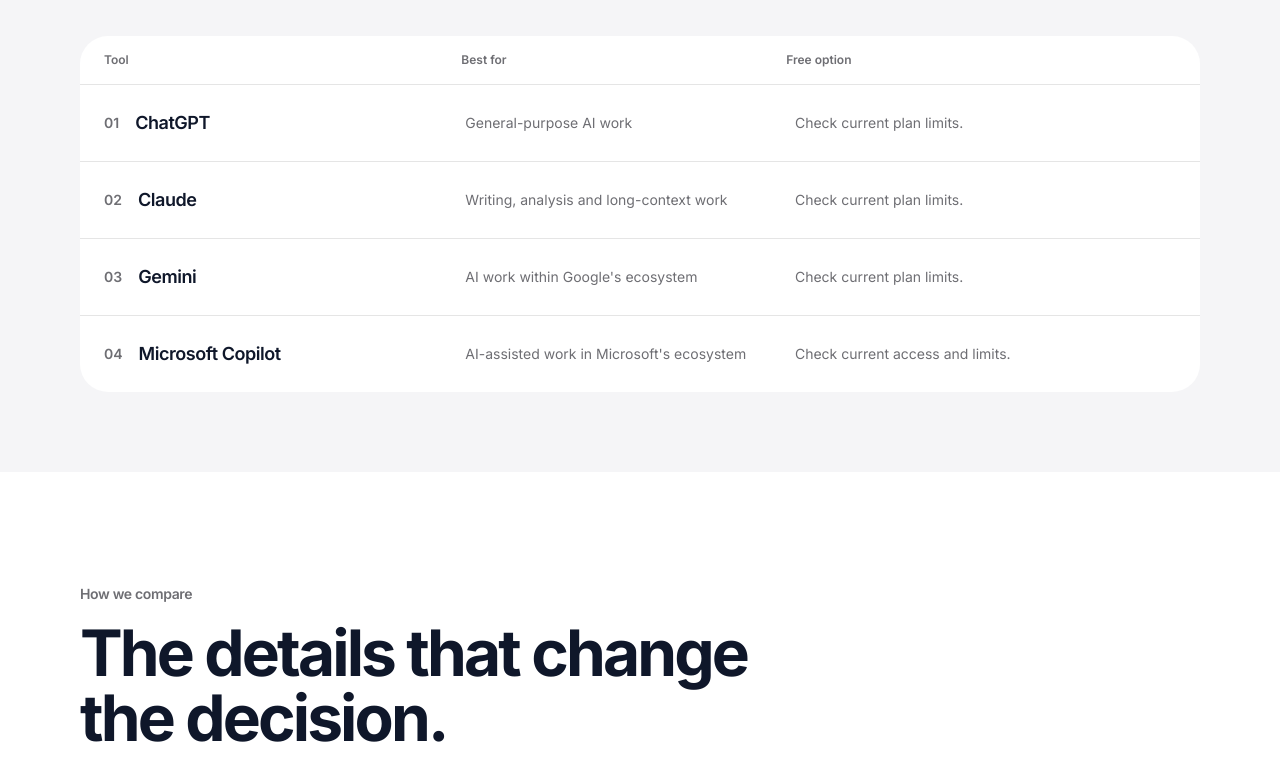
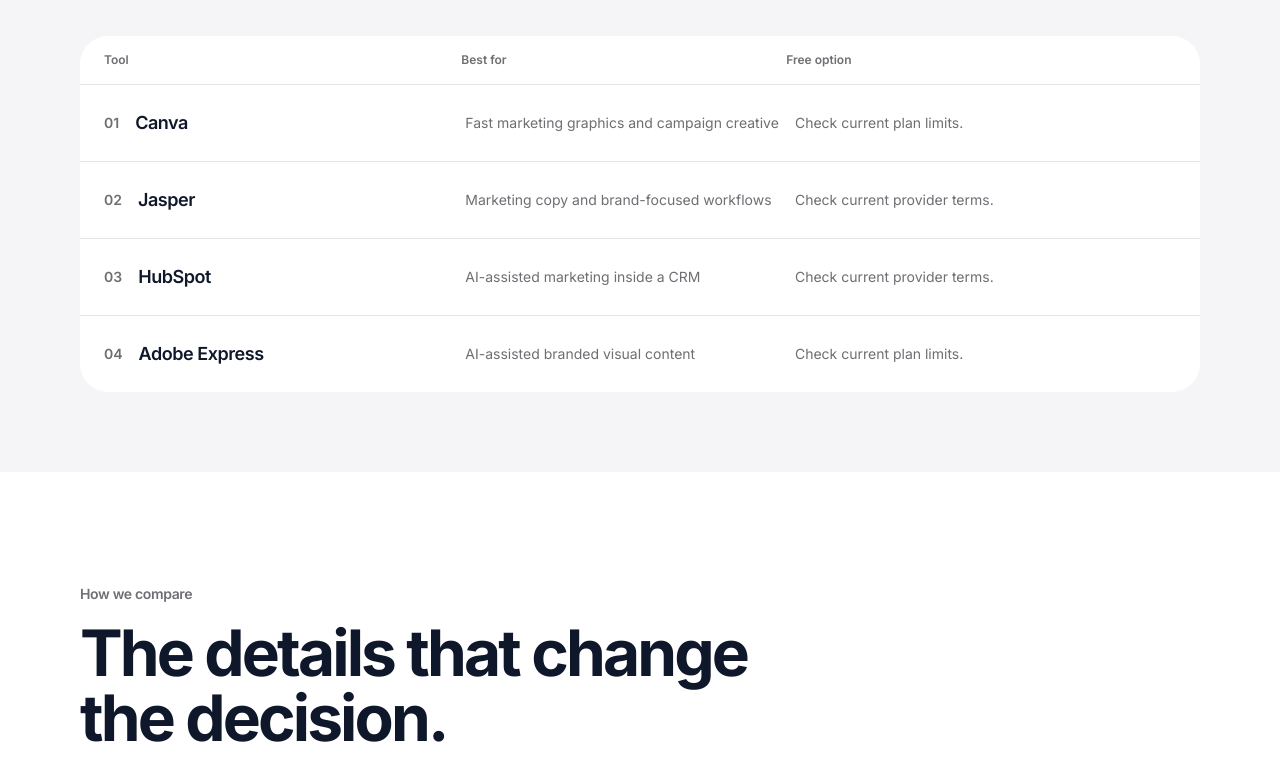
Before and after one commit to LinukaBandara/StackPick, a Next.js app: page /best/ai-tools-marketing-small-businesses in a window 1280 px wide. Shown: the part 992-1772 px from the top of the page. Built offline with nearby package versions, Linux system fonts and the light colour scheme; no server answers.

Commit message:
refactor: specialize AI comparison tools

```diff
--- a/app/best/ai-tools-marketing-small-businesses/page.tsx
+++ b/app/best/ai-tools-marketing-small-businesses/page.tsx
@@ -15,10 +15,10 @@ export default function Page() {
       intro="Practical AI tools for small-business marketing, including content, creative work, research and campaign workflows."
       pricingNote="AI features, models, usage limits and pricing change frequently. Verify current provider terms and test outputs before adopting a tool."
       tools={[
-        { name: "ChatGPT", bestFor: "General-purpose AI work", freeOption: "Check current plan limits.", tradeoff: "Broad capability means you still need to define the workflow.", url: "https://chatgpt.com/" },
-        { name: "Claude", bestFor: "Writing, analysis and long-context work", freeOption: "Check current plan limits.", tradeoff: "Limits and available features vary by plan.", url: "https://claude.ai/" },
-        { name: "Gemini", bestFor: "AI work within Google's ecosystem", freeOption: "Check current plan limits.", tradeoff: "Feature availability can vary by account and region.", url: "https://gemini.google.com/" },
-        { name: "Microsoft Copilot", bestFor: "AI-assisted work in Microsoft's ecosystem", freeOption: "Check current access and limits.", tradeoff: "The useful features depend on the Microsoft products and plan involved.", url: "https://copilot.microsoft.com/" },
+        { name: "Canva", bestFor: "Fast marketing graphics and campaign creative", freeOption: "Check current plan limits.", tradeoff: "Template-driven output can look generic without brand customization.", url: "https://www.canva.com/" },
+        { name: "Jasper", bestFor: "Marketing copy and brand-focused workflows", freeOption: "Check current provider terms.", tradeoff: "Specialized marketing features come with a higher commitment than a general chatbot.", url: "https://www.jasper.ai/" },
+        { name: "HubSpot", bestFor: "AI-assisted marketing inside a CRM", freeOption: "Check current provider terms.", tradeoff: "The broader platform can be more than a small business needs.", url: "https://www.hubspot.com/" },
+        { name: "Adobe Express", bestFor: "AI-assisted branded visual content", freeOption: "Check current plan limits.", tradeoff: "Best value depends on how much Adobe tooling you already use.", url: "https://www.adobe.com/express/" },
       ]}
       bottomLine="A smaller AI marketing stack is easier to review, measure and keep consistent."
     >
```
